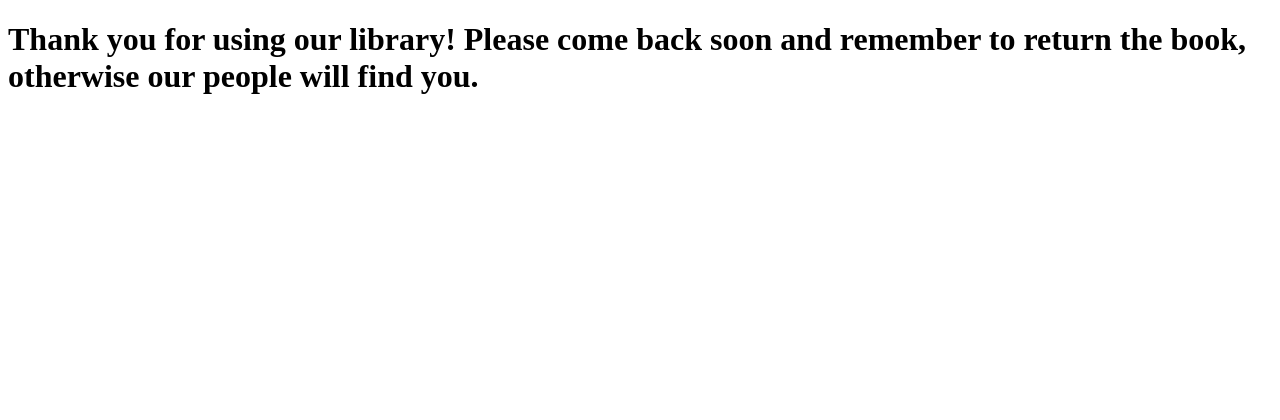
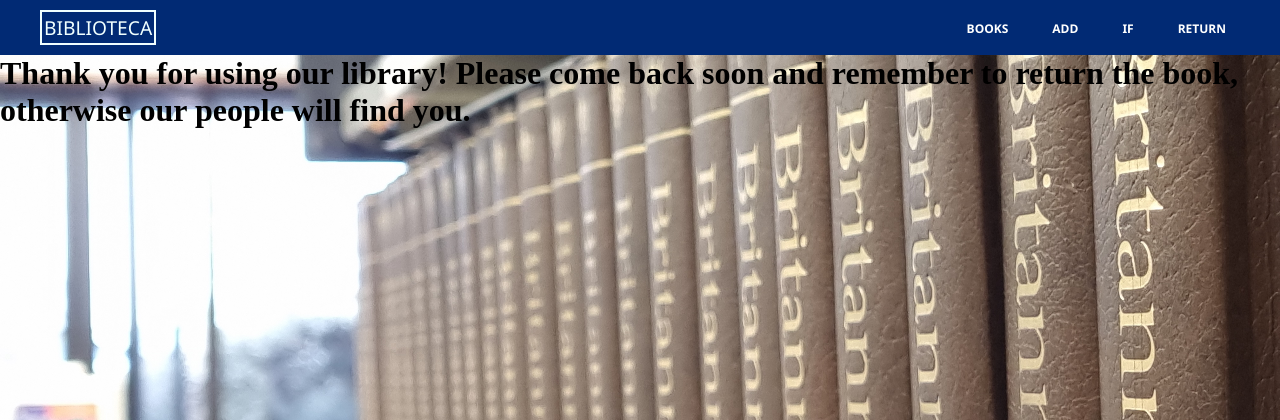
Before and after one commit to migthehuang/Digi-Assesment-1.3-and-1.4, a Flask app: page /thankyou in a window 1280 px wide. Shown: the top 420 px of the page. Run offline with Flask 2, Linux system fonts and the light colour scheme.

Commit message:
can almost borrow now

```diff
--- a/app.py
+++ b/app.py
@@ -89,14 +89,9 @@
     return render_template('delete.html')
 
 #the hardedt bit so far
-@app.route('/borrow/<int:old_book_id>', methods = ['POST', 'GET'])
-def borrow(old_book_id):
-    book_id=[(int(old_book_id))]
-    conn=get_db_connection()
-    bookid=conn.execute('SELECT * from books WHERE idbooks is ?',(book_id))
-
-    conn.commit()
-    conn.close()
+@app.route('/borrow/<int:book_id>', methods = ['POST', 'GET'])
+def borrow(book_id):
+    book_idint=int(book_id)
 
     if request.method == 'POST':
         #for the borrowers part
@@ -105,12 +100,11 @@
         borrower_email = request.form['email']
         borrower_number = request.form['number']
 
-
         conn=get_db_connection()
-        borrower_insert=conn.execute('INSERT INTO borrowers (fname,lname,borrower_email,borrower_number) VALUES (?,?,?,?)', (borrower_fname, borrower_lname, borrower_email, borrower_number))
+        conn.execute('INSERT INTO borrowers (fname,lname,borrower_email,borrower_number) VALUES (?,?,?,?)', (borrower_fname, borrower_lname, borrower_email, borrower_number,))
         conn.commit()
 
-        row=conn.execute('SELECT idborrowers FROM borrowers WHERE fname=? AND lname=?',(borrower_fname, borrower_lname))
+        row=conn.execute('SELECT idborrowers FROM borrowers WHERE fname=? AND lname=?',(borrower_fname, borrower_lname,))
         borrowers=row.fetchone()
         idborrowers=int(borrowers[0])
 
@@ -118,17 +112,22 @@
         due_date=date.today()+timedelta(days = 14)
         #print(due_date)
 
-        borrower_request=conn.execute('INSERT INTO borrowed_books(books_idbooks, borrowers_idborrowers, date_borrowed, date_due) VALUES(?,?,?,?)', (book_id, idborrowers, date_borrowed,due_date))
+        conn.execute('INSERT INTO borrowed_books (books_idbooks,borrowers_idborrowers,date_borrowed,date_due) VALUES(?,?,?,?)', (book_idint,idborrowers, date_borrowed,due_date,))
         conn.commit()
         conn.close
-        return redirect(url_for('thankyou', borrower_insert=borrower_insert, borrower_request=borrower_request))
+        return redirect(url_for('thankyou'))
 
 
-    return render_template('borrow.html', bookid=bookid)
+    return render_template('borrow.html')
 
 @app.route('/thankyou')
 def thankyou():
     return render_template('thankyou.html')
 
+@app.route('/loans')
+def loans():
+    return render_template('loans.html')
+
+
 if __name__ == '__main__':
     app.run(host='0.0.0.0', port=80, debug= True)
--- a/templates/add.html
+++ b/templates/add.html
@@ -17,7 +17,7 @@
                     <li><a href="{{url_for('data')}}">Books</a></li>
                     <li><a href="{{url_for('add')}}">Add</a></li>
                     <li><a href="{{url_for('delete')}}">Delete</a></li>
-                    <li><a href="#">Return</a></li>
+                    <li><a href="{{url_for('loans')}}">Return</a></li>
                 </ul>
             </nav>
 
--- a/templates/borrow.html
+++ b/templates/borrow.html
@@ -16,7 +16,7 @@
                     <li><a href="{{url_for('data')}}">Books</a></li>
                     <li><a href="{{url_for('add')}}">Add</a></li>
                     <li><a href="{{url_for('delete')}}">Delete</a></li>
-                    <li><a href="#">Return</a></li>
+                    <li><a href="{{url_for('loans')}}">Return</a></li>
                 </ul>
             </nav>
 
--- a/templates/data.html
+++ b/templates/data.html
@@ -17,7 +17,7 @@
                 <li><a href="{{url_for('data')}}">Books</a></li>
                 <li><a href="{{url_for('add')}}">Add</a></li>
                 <li><a href="{{url_for('delete')}}">Delete</a></li>
-                <li><a href="#">Return</a></li>
+                <li><a href="{{url_for('loans')}}">Return</a></li>
             </ul>
         </nav>
 
@@ -31,7 +31,7 @@
         <h2>{{data[2]}}</h2>
         <h2>{{data[3]}}</h2>
         <p>{{data[0]}}</p>
-        <a href="{{url_for('borrow',old_book_id=data.idbooks)}}">Borrow</a>
+        <a href="{{url_for('borrow',book_id=data.idbooks)}}">Borrow</a>
 
     {%endfor%}
 </div>
--- a/templates/delete.html
+++ b/templates/delete.html
@@ -18,7 +18,7 @@
                     <li><a href="{{url_for('data')}}">Books</a></li>
                     <li><a href="{{url_for('add')}}">Add</a></li>
                     <li><a href="{{url_for('delete')}}">Delete</a></li>
-                    <li><a href="#">Return</a></li>
+                    <li><a href="{{url_for('loans')}}">Return</a></li>
                 </ul>
             </nav>
 
--- a/templates/home.html
+++ b/templates/home.html
@@ -18,7 +18,7 @@
                 <li><a href="{{url_for('data')}}">Books</a></li>
                 <li><a href="{{url_for('add')}}">Add</a></li>
                 <li><a href="{{url_for('delete')}}">Delete</a></li>
-                <li><a href="#">Return</a></li>
+                <li><a href="{{url_for('loans')}}">Return</a></li>
             </ul>
         </nav>
 
--- a/templates/search.html
+++ b/templates/search.html
@@ -16,7 +16,7 @@
                     <li><a href="{{url_for('data')}}">Books</a></li>
                     <li><a href="{{url_for('add')}}">Add</a></li>
                     <li><a href="{{url_for('delete')}}">If</a></li>
-                    <li><a href="#">Return</a></li>
+                    <li><a href="{{url_for('loans')}}">Return</a></li>
                 </ul>
             </nav>
 
@@ -31,6 +31,7 @@
             <h2>{{book.title}}</h2>
             <p>{{book.author}}</p>
             <p>{{book.date_published}}</p>
+            <p>{{book.idbooks}}</p>
             <a href="{{url_for('borrow', book_id=book.idbooks)}}">Borrow</a>
 
         {%endfor%}
--- a/templates/thankyou.html
+++ b/templates/thankyou.html
@@ -4,9 +4,25 @@
     <meta charset="UTF-8">
     <meta http-equiv="X-UA-Compatible" content="IE=edge">
     <meta name="viewport" content="width=device-width, initial-scale=1.0">
+    <link rel="stylesheet" href="{{url_for('static', filename='style.css')}}" type="text/css">
     <title>Document</title>
 </head>
 <body>
+    <header>
+        <a class="logo" href="/" type="button">Biblioteca</a>
+        <div class="container">
+            <nav class="navbar">
+                <ul>
+                    <li><a href="{{url_for('data')}}">Books</a></li>
+                    <li><a href="{{url_for('add')}}">Add</a></li>
+                    <li><a href="{{url_for('delete')}}">If</a></li>
+                    <li><a href="{{url_for('loans')}}">Return</a></li>
+                </ul>
+            </nav>
+
+        </div>
+
+    </header>
 <h1>Thank you for using our library! Please come back soon and remember to return the book, otherwise our people will find you.</h1>
 </body>
 </html>
```
Also changed, not shown: templates/loans.html (added, +12 -0 lines), 1 other file.
